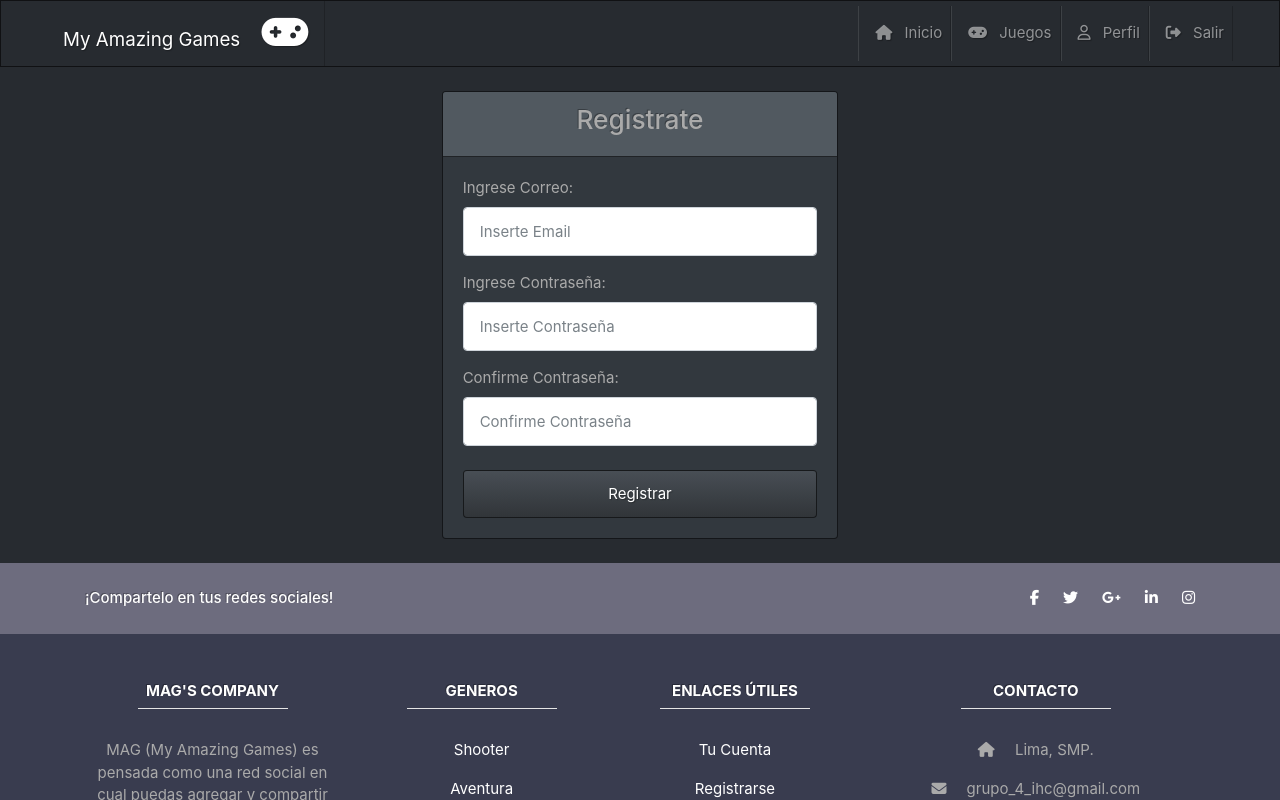
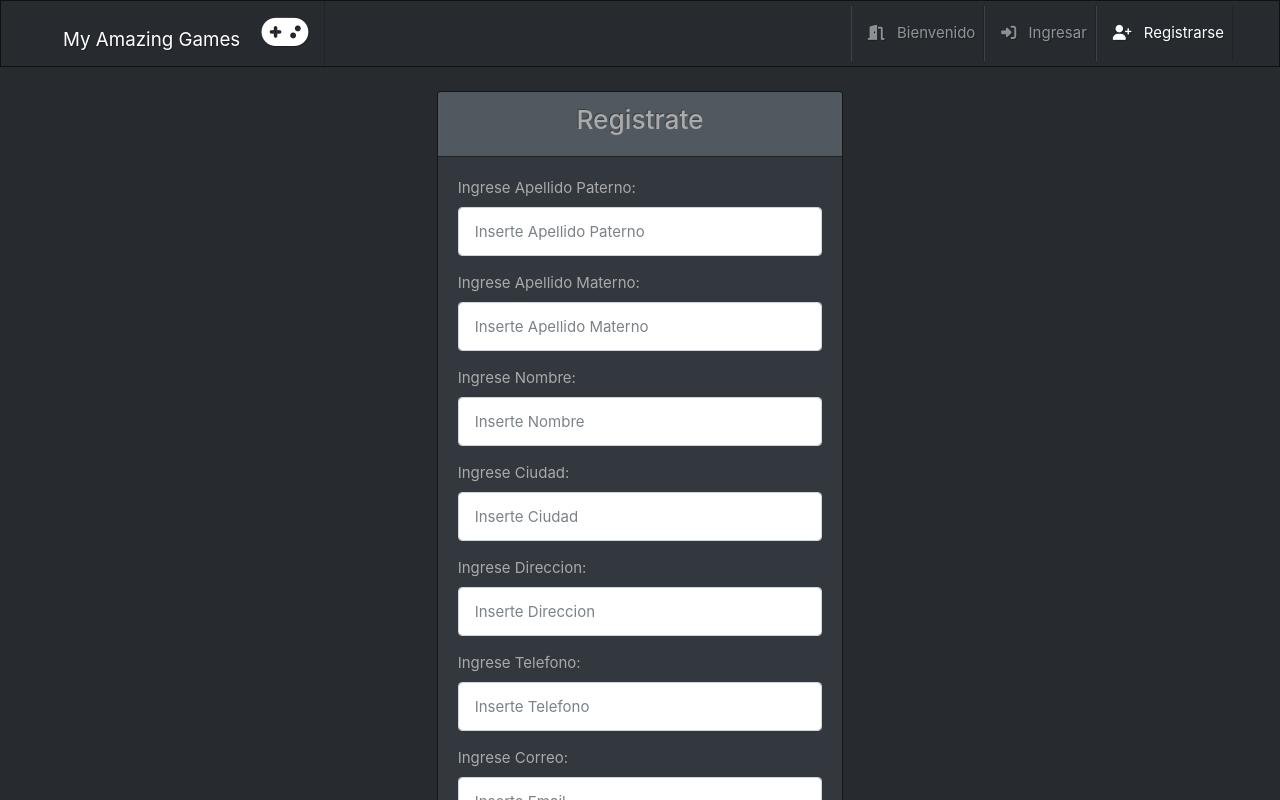
Before and after one commit to Frank-Oroche/MAG, an Angular app in the folder client/: page /signup in a window 1280 px wide. Built offline with nearby package versions, Linux system fonts and the light colour scheme.

Commit message:
version 2.9

```diff
--- a/client/src/app/app.component.html
+++ b/client/src/app/app.component.html
@@ -1,7 +1,5 @@
-<app-navigation></app-navigation>
+<!-- <app-navigation></app-navigation> -->
 
-<div class="container-fluid">
     <router-outlet></router-outlet>
-</div>
 
 <app-footer></app-footer>
--- a/client/src/app/components/game-form/game-form.component.html
+++ b/client/src/app/components/game-form/game-form.component.html
@@ -1,3 +1,7 @@
+<div class="container-fluid">
+    <app-navigation></app-navigation>
+</div>
+
 <div class="col-md-4 offset-md-2 my-5">
     <div class="card">
         <div class="card-body">
--- a/client/src/app/components/game-list/game-list.component.html
+++ b/client/src/app/components/game-list/game-list.component.html
@@ -1,3 +1,7 @@
+<div class="container-fluid">
+    <app-navigation></app-navigation>
+</div>
+
 <ng-container *ngIf="games.length==0">
     <div class="container card text-center mt-4">
         <h3 class="text-white mt-5 mx-5">No hay juegos :(</h3>
--- a/client/src/app/components/navigation/navigation.component.html
+++ b/client/src/app/components/navigation/navigation.component.html
@@ -15,7 +15,7 @@
                         <a class="nav-link" *ngIf="usr==true" routerLink="/welcome" routerLinkActive="active"><i class="fas fa-home mx-2"></i> Inicio</a>
                     </li>
                     <li class="nav-item">
-                        <a class="nav-link"  routerLink="/games" routerLinkActive="active"><i class="fas fa-gamepad mx-2"></i> Juegos</a>
+                        <a class="nav-link" *ngIf="usr==true" routerLink="/games" routerLinkActive="active"><i class="fas fa-gamepad mx-2"></i> Juegos</a>
                     </li>
                     <li class="nav-item">
                         <a class="nav-link" *ngIf="usr==false" routerLink="/signin" routerLinkActive="active"><i class="fas fa-sign-in-alt mx-2"></i> Ingresar</a>
--- a/client/src/app/components/navigation/navigation.component.ts
+++ b/client/src/app/components/navigation/navigation.component.ts
@@ -40,7 +40,7 @@ export class NavigationComponent implements OnInit {
   };
 
   constructor(private communicationService: CommunicationService) {
-    this.usr = true;
+    this.usr = this.communicationService.usr;
   }
 
   ngOnInit(): void {
@@ -64,7 +64,7 @@ export class NavigationComponent implements OnInit {
       title: 'Hasta luego, te esperamos! <i class="far fa-smile-wink"> </i>'
     })
     this.usr = false;
-    this.communicationService.UserDefiner(this.userlogout);
+    this.communicationService.usr = false;
   }
 
 }
--- a/client/src/app/components/profile/profile.component.html
+++ b/client/src/app/components/profile/profile.component.html
@@ -1,3 +1,5 @@
+<app-navigation></app-navigation>
+
 <div class=" col-7">
     <div class="col-md-12 mt-4">
         <div class="card mb-4 p-4" style="border-radius: 20px;">
--- a/client/src/app/components/sign-in/sign-in.component.html
+++ b/client/src/app/components/sign-in/sign-in.component.html
@@ -1,3 +1,5 @@
+<app-navigation></app-navigation>
+
 <div class="row">
     <div class="col-md-4 offset-md-4">
         <div class="card mt-4">
--- a/client/src/app/components/sign-in/sign-in.component.ts
+++ b/client/src/app/components/sign-in/sign-in.component.ts
@@ -69,6 +69,7 @@ export class SignInComponent implements OnInit {
 
   login() {
     if (this.validarCampos()) {
+      delete this.user.int_usercodigo;
       this.userService.validateUser(this.user.vch_userusuario!).subscribe(
         res => {
           this.userService.validatePassword(this.user.vch_userclave!).subscribe(
--- a/client/src/app/components/sign-up/sign-up.component.html
+++ b/client/src/app/components/sign-up/sign-up.component.html
@@ -1,3 +1,5 @@
+<app-navigation></app-navigation>
+
 <div class="row">
     <div class="col-md-4 offset-md-4">
         <div class="card mt-4">
@@ -7,8 +9,32 @@
             <div class="card-body">
                 <form action="/signup" method="POST">
                     <div class="form-group">
+                        <label class="form-label">Ingrese Apellido Paterno:</label>
+                        <input type="text" name="APaterno" [(ngModel)]="user.vch_userpaterno" placeholder="Inserte Apellido Paterno" class="form-control">
+                    </div>
+                    <div class="form-group">
+                        <label class="form-label">Ingrese Apellido Materno:</label>
+                        <input type="text" name="AMaterno" [(ngModel)]="user.vch_usermaterno" placeholder="Inserte Apellido Materno" class="form-control">
+                    </div>
+                    <div class="form-group">
+                        <label class="form-label">Ingrese Nombre:</label>
+                        <input type="text" name="nombre" [(ngModel)]="user.vch_usernombre" placeholder="Inserte Nombre" class="form-control">
+                    </div>
+                    <div class="form-group">
+                        <label class="form-label">Ingrese Ciudad:</label>
+                        <input type="text" name="ciudad" [(ngModel)]="user.vch_userciudad" placeholder="Inserte Ciudad" class="form-control">
+                    </div>
+                    <div class="form-group">
+                        <label class="form-label">Ingrese Direccion:</label>
+                        <input type="text" name="direccion" [(ngModel)]="user.vch_userdireccion" placeholder="Inserte Direccion" class="form-control">
+                    </div>
+                    <div class="form-group">
+                        <label class="form-label">Ingrese Telefono:</label>
+                        <input type="text" name="telefono" [(ngModel)]="user.vch_usertelefono" placeholder="Inserte Telefono" class="form-control">
+                    </div>
+                    <div class="form-group">
                         <label class="form-label">Ingrese Correo:</label>
-                        <input type="email" name="username" placeholder="Inserte Email" class="form-control">
+                        <input type="email" name="username" [(ngModel)]="user.vch_userusuario" placeholder="Inserte Email" class="form-control">
                     </div>
                     <div class="form-group">
                         <label class="form-label">Ingrese Contraseña:</label>
@@ -16,9 +42,9 @@
                     </div>
                     <div class="form-group">
                         <label class="form-label">Confirme Contraseña:</label>
-                        <input type="password" name="confirmPassword" placeholder="Confirme Contraseña" class="form-control">
+                        <input type="password" name="confirmPassword" [(ngModel)]="user.vch_userclave" placeholder="Confirme Contraseña" class="form-control">
                     </div>
-                    <button type="submit" class="btn btn-primary btn-block mt-4">
+                    <button type="submit" class="btn btn-primary btn-block mt-4" (click)="registrer()">
                         Registrar
                     </button>
                 </form>
--- a/client/src/app/components/sign-up/sign-up.component.ts
+++ b/client/src/app/components/sign-up/sign-up.component.ts
@@ -1,4 +1,12 @@
 import { Component, OnInit } from '@angular/core';
+import { ActivatedRoute, Router } from '@angular/router';
+
+import { User } from 'src/app/models/User';
+
+import { CommunicationService } from '../../services/communication.service';
+import { UsersService } from '../../services/users.service';
+
+import Swal from 'sweetalert2';
 
 @Component({
   selector: 'app-sign-up',
@@ -7,9 +15,89 @@ import { Component, OnInit } from '@angular/core';
 })
 export class SignUpComponent implements OnInit {
 
-  constructor() { }
+  user: User = {
+    int_usercodigo: 0,
+    vch_userpaterno: '',
+    vch_usermaterno: '',
+    vch_usernombre: '',
+    vch_userciudad: '',
+    vch_userdireccion: '',
+    vch_usertelefono: '',
+    vch_userusuario: '',
+    vch_userclave: '',
+  };
+
+  constructor(private userService: UsersService, private router: Router, private activatedRoute: ActivatedRoute, private communicationService: CommunicationService) { }
 
   ngOnInit(): void {
   }
 
+  mensaje(titulo: string, msj: string, icono: any) {
+    Swal.fire(
+      titulo,
+      msj,
+      icono
+    )
+  }
+
+  aviso(titulo: string, icono: any) {
+    const Toast = Swal.mixin({
+      toast: true,
+      position: 'top-end',
+      showConfirmButton: false,
+      timer: 1800,
+      timerProgressBar: true,
+      didOpen: (toast) => {
+        toast.addEventListener('mouseenter', Swal.stopTimer)
+        toast.addEventListener('mouseleave', Swal.resumeTimer)
+      }
+    })
+    Toast.fire({
+      icon: icono,
+      title: titulo
+    })
+  }
+
+  validarCampos() {
+    if (this.user.vch_userciudad == '' || this.user.vch_userclave == '' || this.user.vch_userdireccion == '' || this.user.vch_usermaterno == '' || this.user.vch_usernombre == '' || this.user.vch_userpaterno == '' || this.user.vch_usertelefono == '' || this.user.vch_userusuario == '') {
+      this.mensaje('Campos Incompletos!', 'No puede iniciar sesion sin ingresar los campos.', 'warning');
+      return false;
+    } else {
+      return true;
+    }
+  }
+
+  // registrer() {
+  //   if (this.validarCampos()) {
+  //     this.userService.saveUser(this.user).subscribe(
+  //       res => {
+  //         this.user = res;
+  //         this.aviso(`Bienvenido ${this.user.vch_usernombre}!`, 'success');
+  //         this.communicationService.UserDefiner(this.user);
+  //         this.router.navigate(['/games']);
+  //       },
+  //       err => {
+  //         this.aviso(`Usuario Incorrecto!`, 'error');
+  //         console.error(err);
+  //       }
+  //     );
+  //   }
+  // }
+  registrer() {
+    if (this.validarCampos()) {
+      this.userService.saveUser(this.user).subscribe(
+        res => {
+          console.log(res);
+          Swal.fire(
+            'Guardado!',
+            'Usuario guardado correctamente :D',
+            'success'
+          )
+          this.router.navigate(['/signin']);
+        },
+        err => console.error(err)
+      );
+    }
+  }
+
 }
--- a/client/src/app/components/welcome/welcome.component.html
+++ b/client/src/app/components/welcome/welcome.component.html
@@ -1,3 +1,5 @@
+<app-navigation></app-navigation>
+
 <div class="container mt-4">
     <div class="card-header text-center">
         <h1>My Amazing Games</h1>
--- a/client/src/app/services/communication.service.ts
+++ b/client/src/app/services/communication.service.ts
@@ -5,6 +5,8 @@ import { User } from '../models/User';
   providedIn: 'root'
 })
 export class CommunicationService {
+
+  usr: boolean = false;
 
   user: User = {
     int_usercodigo: 0,
@@ -23,6 +25,7 @@ export class CommunicationService {
   public UserDefiner(usuario : User) {
     console.log('Se esta definiendo un Usuario');
     this.user = usuario;
+    this.usr = true;
     console.log(this.user);
   }
 
```
